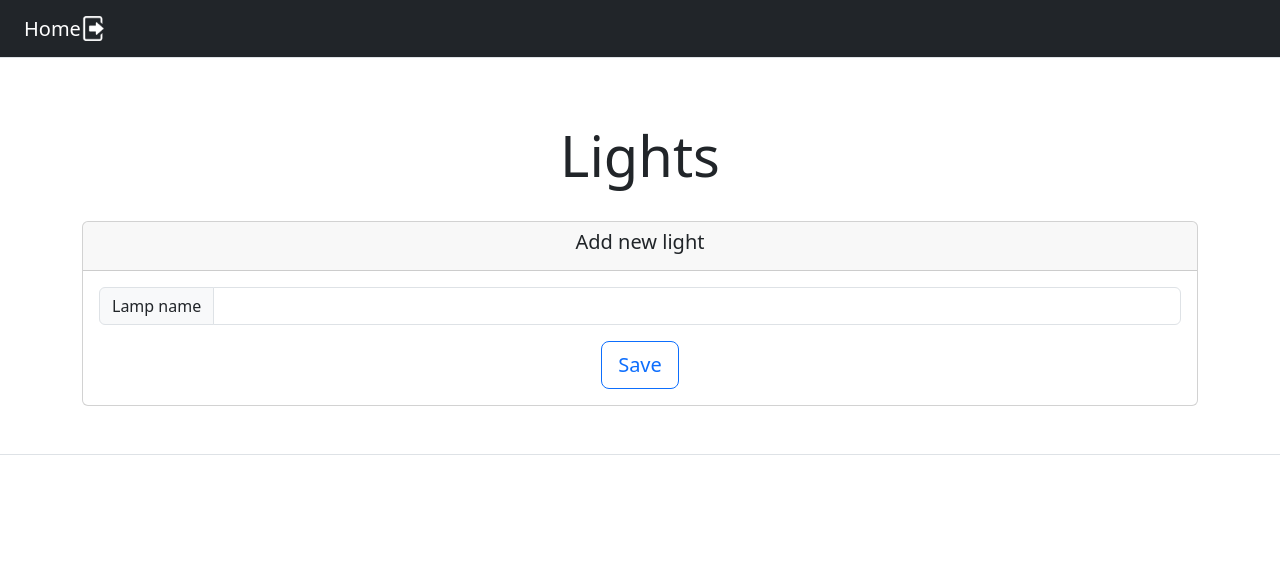
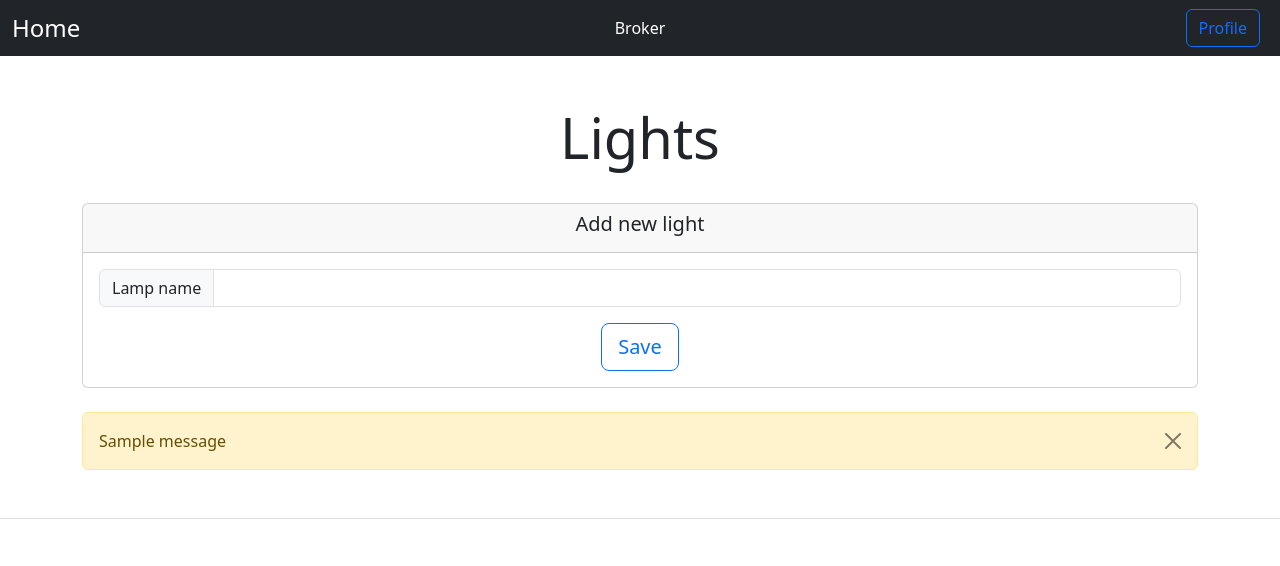
Before and after one commit to INeedAUserNamePLS/HomeControl, a Django app: page /lights/add/ in a window 1280 px wide. Shown: the top 566 px of the page. Run offline with Django 4.2, Linux system fonts and the light colour scheme; one stand-in notice (Sample message) is shown.

Commit message:
working login

```diff
--- a/lights/templates/footer.html
+++ b/lights/templates/footer.html
@@ -1,9 +1,21 @@
-<footer class="pt-4 my-md-5 pt-md-5 border-top">
+<div class="container">
+        {% if messages %}
+        {% for message in messages %}
+        <div class="alert alert-warning alert-dismissible fade show" role="alert">
+                {{ message}}
+                <button type="button" class="btn-close" data-bs-dismiss="alert" aria-label="Close"></button>
+        </div>
+        {% endfor %}
+        {% endif %}
+</div>
+<div class="pt-4 my-md-5 pt-md-5 border-top sticky-bottom">
 
-</footer>
+</div>
 <!-- /.container -->
 <script src="https://cdn.jsdelivr.net/npm/bootstrap@5.3.0-alpha1/dist/js/bootstrap.bundle.min.js"
         integrity="sha384-w76AqPfDkMBDXo30jS1Sgez6pr3x5MlQ1ZAGC+nuZB+EYdgRZgiwxhTBTkF7CXvN"
-        crossorigin="anonymous"></script>
+        crossorigin="anonymous">
+</script>
 </body>
+
 </html>
--- a/lights/templates/header.html
+++ b/lights/templates/header.html
@@ -1,18 +1,43 @@
 <!DOCTYPE html>
 <html lang="de" data-bs-theme="">
+
 <head>
     <meta http-equiv="Content-Type" content="text/html; charset=UTF-8">
     <meta name="viewport" content="width=device-width, initial-scale=1, shrink-to-fit=no">
     <meta name="author" content="Martin Kribs, Alexander Guse">
     <title>Home Control</title>
     <link href="https://cdn.jsdelivr.net/npm/bootstrap@5.3.0-alpha1/dist/css/bootstrap.min.css" rel="stylesheet"
-          integrity="sha384-GLhlTQ8iRABdZLl6O3oVMWSktQOp6b7In1Zl3/Jr59b6EGGoI1aFkw7cmDA6j6gD" crossorigin="anonymous">
+        integrity="sha384-GLhlTQ8iRABdZLl6O3oVMWSktQOp6b7In1Zl3/Jr59b6EGGoI1aFkw7cmDA6j6gD" crossorigin="anonymous">
     <link rel="shortcut icon" href="./../../static/lights/images/light.ico">
 </head>
+
 <body>
-<div class="d-flex flex-column flex-md-row align-items-center p-3 px-md-4 mb-3 bg-dark border-bottom box-shadow">
-    <h5 class="my-0 mr-md-auto font-weight-normal"><a href="/lights" class="nav-link text-white">Home</a></h5>
     {% load static %}
-    <img src="{% static 'lights/images/logout.png' %}" width="25px" height="25px">
+    <div class="navbar navbar-expand-lg navbar-dark bg-dark">
+        <div class="container-fluid">
+            <div class="col fs-4">
+                <a href="{% url 'index'%}" class="nav-bar-brand text-white nav-link me-2">Home</a>
+            </div>
 
-</div>
+            <div class="col collapse navbar-collapse justify-content-center" id="navbarSupportedContent">
+                <ul class="navbar-nav mb-2 mb-lg-0">
+                    <li class="nav-item">
+                        <a class="nav-link text-white" href="{% url 'login'%}">Broker</a>
+                    </li>
+                </ul>
+            </div>
+
+            <div class="col text-end">
+                <button class="navbar-toggler me-2 btn btn-secondary" type="button" data-bs-toggle="collapse"
+                    data-bs-target="#navbarSupportedContent" aria-expanded="false" aria-label="Toggle navigation">
+                    <span class="navbar-toggler-icon"></span>
+                </button>
+                <button type="button" class="btn btn-outline-primary me-2">Profile</button>
+            </div>
+
+        </div>
+    </div>
+    <div class="container">
+        {% block content %}
+        {% endblock %}
+    </div>
--- a/lights/templates/lights/add.html
+++ b/lights/templates/lights/add.html
@@ -14,7 +14,7 @@
                 <h5 class="card-title">Add new light</h5>
             </div>
             <div class="card-body">
-                <form action="/lights/" method="post">
+                <form action="{% url 'index'%}" method="post">
                     {% csrf_token %}
                     <div class="input-group mb-3">
                         <span for="{{ form.name.id_for_label }}" class="input-group-text"
--- a/users/urls.py
+++ b/users/urls.py
@@ -3,5 +3,6 @@ from django.urls import path
 from . import views
 
 urlpatterns = [
-
+    path('login_user', views.loginUser, name="login"),
+    path('register_user', views.registerUser, name="register"),
 ]
```
Also changed, not shown: users/templates/authenticate/login.html (renamed from users/templates/authentication/register.html, +5 -4 lines), users/templates/authenticate/register.html (renamed from users/templates/authentication/login.html, +3 -4 lines), users/views.py (+19 -1 lines), db.sqlite3.
